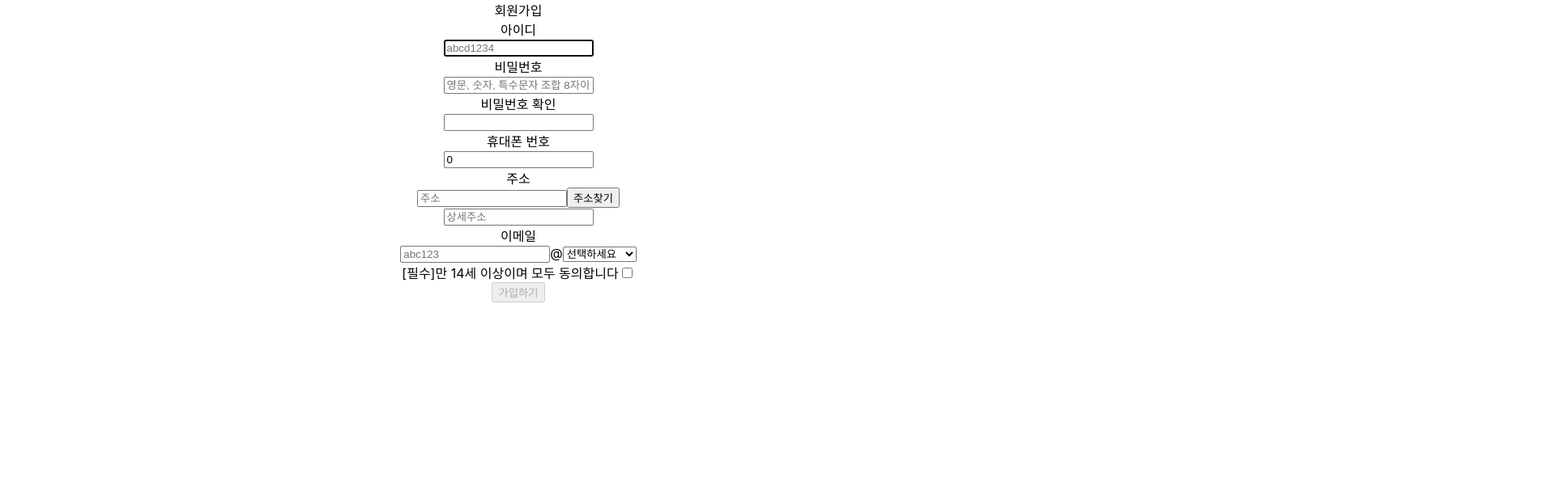
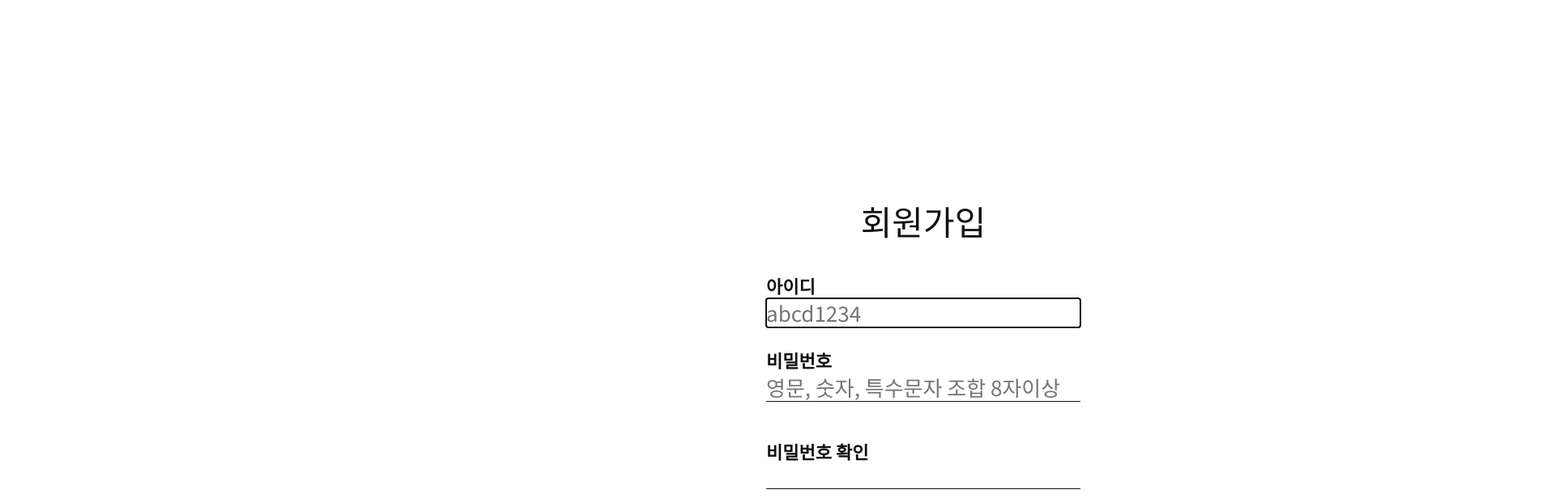
Before and after one commit to ExceptAnyone/sap-frontend, a React (Create React App) app: page / in a window 1280 px wide. Shown: the top 616 px of the page at 81% size, 1920 px wide, since content can reach past the window. Built offline with nearby package versions, Linux system fonts and the light colour scheme.

Commit message:
style: css를 위한 클래스네임 일부 수정

```diff
--- a/src/App.css
+++ b/src/App.css
@@ -1,38 +1,279 @@
-.App {
-  text-align: center;
+@import url('https://fonts.googleapis.com/css2?family=Noto+Sans+KR&family=Roboto&display=swap');
+
+*   {
+    font-family: 'Noto Sans KR', 'Roboto', sans-serif;
+    margin:0;
+    padding:0;
+    color: #111;
+    line-height: normal;
+    font-style: normal;
+    font-weight: 400;
 }
 
-.App-logo {
-  height: 40vmin;
-  pointer-events: none;
+input {
+    border: 0;
 }
 
-@media (prefers-reduced-motion: no-preference) {
-  .App-logo {
-    animation: App-logo-spin infinite 20s linear;
-  }
+.form {
+    display: flex;
+    width: 100%;
+    height: 100%;
+    padding: 242px 500px;
+    flex-direction: column;
+    align-items: center;
+    gap: 50px;
+    flex-shrink: 0;
 }
 
-.App-header {
-  background-color: #282c34;
-  min-height: 100vh;
-  display: flex;
-  flex-direction: column;
-  align-items: center;
-  justify-content: center;
-  font-size: calc(10px + 2vmin);
-  color: white;
+/* 회원가입 */
+.sign-up {
+    font-size: 42px;
 }
 
-.App-link {
-  color: #61dafb;
+/* 아이디 */
+.id {
+    font-size: 22px;
+    font-weight: 700;
+    width: 388px;
+    height: 35px;
+    display: flex;
+    padding: 0px 161px;
+    flex-direction: column;
+    justify-content: center;
+    align-items: flex-start;
+    position: relative;
 }
 
-@keyframes App-logo-spin {
-  from {
-    transform: rotate(0deg);
-  }
-  to {
-    transform: rotate(360deg);
-  }
+.idInput {
+    color: #c0c0c0;
+    font-size: 26px;
+    width: 388px;
+    height: 35px;
+    left: 161px;
+    bottom: 14px;
+    border-bottom: 1px #111 solid;
 }
+
+.errorId {
+  color: #f00;
+  font-size: 14px;
+  width: 200px;
+  height: 35px;
+  position: absolute;
+  left: 1050px;
+  top: 410px;
+}
+
+/* 패스워드 */
+
+.password {
+  font-size: 22px;
+    font-weight: 700;
+    width: 388px;
+    height: 50px;
+    display: flex;
+    padding: 0px 161px;
+    flex-direction: column;
+    justify-content: center;
+    align-items: flex-start;
+    position: relative;
+}
+
+.passwordInput {
+  color: #c0c0c0;
+    font-size: 26px;
+    width: 388px;
+    height: 35px;
+    left: 161px;
+    bottom: 14px;
+    border-bottom: 1px #111 solid;
+}
+
+.errorPw {
+  color: #f00;
+  font-size: 14px;
+  width: 450px;
+  height: 35px;
+  position: absolute;
+  left: 1050px;
+  top: 500px;
+}
+
+/* 비밀번호 확인창 */
+
+.pwCheck {
+  font-size: 22px;
+    font-weight: 700;
+    width: 388px;
+    height: 170px;
+    display: flex;
+    padding: 0px 161px;
+    flex-direction: column;
+    justify-content: center;
+    align-items: flex-start;
+    position: relative;
+}
+
+.pwCheckInput {
+  color: #c0c0c0;
+    font-size: 26px;
+    width: 388px;
+    height: 30px;
+    left: 161px;
+    bottom: 14px;
+    border-bottom: 1px #111 solid;
+}
+
+.errorPwCheck {
+  color: #f00;
+  font-size: 14px;
+  width: 450px;
+  height: 50px;
+  position: absolute;
+  left: 1050px;
+  top: 610px;
+}
+
+/* 폰번호 */
+
+.phoneNumber {
+  font-size: 22px;
+    font-weight: 700;
+    width: 388px;
+    height: 0px;
+    display: flex;
+    padding: 0px 161px;
+    flex-direction: column;
+    justify-content: center;
+    align-items: flex-start;
+    position: relative;
+}
+
+.phoneNumberInput {
+  color: #c0c0c0;
+    font-size: 26px;
+    width: 388px;
+    height: 30px;
+    left: 161px;
+    bottom: 14px;
+    border-bottom: 1px #111 solid;
+}
+
+/* 주소 */
+
+.address {
+  font-size: 22px;
+    font-weight: 700;
+    width: 388px;
+    height: 150px;
+    display: flex;
+    padding: 0px 161px;
+    flex-direction: column;
+    justify-content: center;
+    align-items: flex-start;
+    position: relative;
+}
+
+.addressInput1 {
+  color: #c0c0c0;
+    font-size: 26px;
+    width: 388px;
+    height: 30px;
+    left: 161px;
+    bottom: 14px;
+    border-bottom: 1px #111 solid;
+}
+
+.addressInput2 {
+  color: #c0c0c0;
+    font-size: 26px;
+    width: 388px;
+    height: 30px;
+    left: 161px;
+    bottom: 14px;
+    border-bottom: 1px #111 solid;
+}
+
+/* TODO: 주소버튼 처리 해야함. */
+
+/* 이메일 */
+
+.email {
+  font-size: 22px;
+    font-weight: 700;
+    width: 388px;
+    height: 150px;
+    display: flex;
+    padding: 0px 161px;
+    flex-direction: column;
+    justify-content: center;
+    align-items: flex-start;
+    position: relative;
+}
+
+.emailIdInput {
+  color: #c0c0c0;
+    font-size: 26px;
+    width: 200px;
+    height: 30px;
+    left: 161px;
+    bottom: 14px;
+    border-bottom: 1px #111 solid;
+}
+
+.emailOption {
+  color: #c0c0c0;
+    font-size: 26px;
+    width: 200px;
+    height: 30px;
+    left: 161px;
+    bottom: 14px;
+    border-bottom: 1px #111 solid;
+}
+
+/* TODO: 이메일 골뱅이 처리해야함 */
+
+/* 체크박스 */
+
+.agree {
+  font-size: 22px;
+    font-weight: 700;
+    width: 388px;
+    height: 150px;
+    display: flex;
+    padding: 0px 161px;
+    flex-direction: column;
+    justify-content: center;
+    align-items: flex-start;
+    position: relative;
+}
+
+.agreeInput {
+    width: 595px;
+    padding: 0px 1px;
+    align-items: center;
+    gap: 20px;
+    height: 20px;
+    flex-shrink: 0;
+    stroke-width: 2px;
+    stroke: #111;
+    display: flex;
+}
+
+/* 가입하기 버튼 */
+
+.bottomBtnText {
+  width: 600px;
+  height: 100px;
+  flex-shrink: 0;
+  border-radius: 20px;
+  background: #111;
+}
+
+.btnBackground {
+  width: 600px;
+  height: 100px;
+  flex-shrink: 0;
+  border-radius: 20px;
+  background: #111;
+}
--- a/src/App.js
+++ b/src/App.js
@@ -1,6 +1,6 @@
 import './App.css';
 import Contents from './components/Contents';
-import SearchAddress from './api/SearchAddress'
+
 
 function App() {
   return (
--- a/src/components/AddressForm.js
+++ b/src/components/AddressForm.js
@@ -49,7 +49,8 @@ export default function AddressForm() {
           required={true}
           onChange={() => {}}
         />
-        <button onClick={handleOpenAddressPopup}>주소찾기</button>
+        <button className="addressBtn"
+        onClick={handleOpenAddressPopup}>주소찾기</button>
         {
           addressPopup && (
             <SearchAddress company={address} setcompany={handleAddressChange} />
--- a/src/components/CheckBoxForm.js
+++ b/src/components/CheckBoxForm.js
@@ -20,7 +20,7 @@ export default function CheckBoxForm() {
           type="checkbox"
           className="agreeInput"
           checked={isCheck}
-          onClick={isCheckConfirm}
+          onChange={isCheckConfirm}
         />
       </div>
     </div>
--- a/src/components/Contents.js
+++ b/src/components/Contents.js
@@ -1,13 +1,12 @@
-// 정규표현식 상수화 (이름 신경써서)
-// props 형태로 반복되는 것들 모아주자
+// 정규표현식 상수화 (이름 신경써서) -완
+// props 형태로 반복되는 것들 모아주자 -완
 // react hook form 써보자
 // 이메일 정규표현식 점검해야함.
+// 각 컴포넌트의 상태를 전부 끌어올려서 모든 항목 조건이 충족되면 가입하기 버튼 활성화 시키자
 
 import React, { useEffect, useState } from "react";
 import "./Contents.css";
 import "../api/SearchAddress";
-import ReactDOM from "react-dom";
-import SearchAddress from "../api/SearchAddress";
 import IdForm from "./IdForm";
 import PwForm from "./PwForm";
 import PhoneForm from "./PhoneForm";
@@ -39,13 +38,9 @@ export default function Contents() {
       <AddressForm />
       <EmailForm />
       <CheckBoxForm />
-      {/* <div className="agree">
-        [필수]만 14세 이상이며 모두 동의합니다
-        <input type="checkbox" className="agreeInput" />
-      </div> */}
 
-      <div>
-        <button type="submit" disabled={finalBtn}>
+      <div className="btnBackground">
+        <button className="bottomBtnText" type="submit" disabled={finalBtn}>
           가입하기
         </button>
       </div>
--- a/src/components/EmailForm.js
+++ b/src/components/EmailForm.js
@@ -30,12 +30,12 @@ export default function EmailForm() {
       <div className="email">
         이메일 <br />
         <input
-          className="emailId"
+          className="emailIdInput"
           placeholder="abc123"
           value={email}
           onChange={handleEmail}
         />
-        <span>@</span>
+        <span className="emailMiddle">@</span>
         <span className="emailOption">
           <select value={emailOption} onChange={handleEmailOptionChange}>
             <option value="select">선택하세요</option>
@@ -48,7 +48,7 @@ export default function EmailForm() {
           </select>
         </span>
         {emailOption === "direct" && (
-          <div>
+          <div className="directInput">
             직접입력
             <input
               type="text"
--- a/src/components/PhoneForm.js
+++ b/src/components/PhoneForm.js
@@ -10,6 +10,7 @@ export default function PhoneForm() {
       .replace(/[^0-9]/g, "")
       .replace(/^(\d{0,3})(\d{0,4})(\d{0,4})$/g, "$1-$2-$3")
       .replace(/(\-{1,2})$/g, "");
+    //TODO 상수화
 
     setPhone(phoneNumberValue);
   };
```
Also changed, not shown: src/components/Contents.css (+47 -0 lines).
